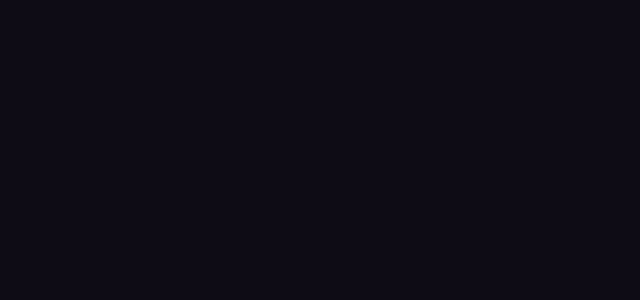
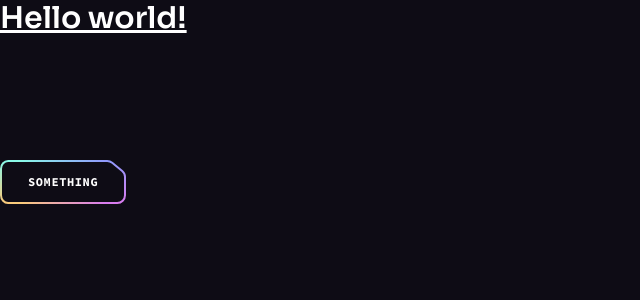
Before and after one commit to Louua/Brainwave_Website, a React (Vite) app: page / in a window 1280 px wide. Shown: the top 300 px of the page, without its empty margins (0-640 px from the left). Built offline with nearby package versions, Linux system fonts and the light colour scheme.

Commit message:
Button Component

```diff
--- a/src/App.jsx
+++ b/src/App.jsx
@@ -1,9 +1,18 @@
 import ButtonGradient from "./assets/svg/ButtonGradient";
+import Button from "./components/Button";
 const App = () => {
-  <>
-    return <h1 className="text-3xl font-bold underline">Hello world!</h1>;
-    <ButtonGradient />
-  </>;
+  return (
+    <>
+      <h1 className="text-3xl font-bold underline">Hello world!</h1>
+      <div className="pt-[4.75rem] lg:pt-[5.25rem] overflow-hidden">
+        <Button className=" mt-10" href="#login">
+          {" "}
+          Something{" "}
+        </Button>
+      </div>
+      <ButtonGradient />
+    </>
+  );
 };
 
 export default App;
--- a/src/components/Button.jsx
+++ b/src/components/Button.jsx
@@ -1,5 +1,23 @@
-import React from "react";
-const Button = () => {
-  return <div>Button</div>;
+import ButtonSvg from "../assets/svg/ButtonSvg";
+const Button = ({ className, href, children, onClick, px, white }) => {
+  // to accept them
+  const classes = `button relative inline-flex items-center justify-center h-11 transition-colors hover:text-color-1 ${
+    px || "px-7"
+  } ${white ? "text-n-8" : "text-n-1"} ${className || ""}`;
+  const SpanClasses = "relative z-10";
+  const renderButton = () => (
+    <button className="classes">
+      <span className={SpanClasses}>{children}</span>
+      {ButtonSvg(white)}
+    </button>
+  );
+  const renderLink = () => (
+    <a href={href} className={classes}>
+      <span className={SpanClasses}>{children}</span>
+      {ButtonSvg(white)}
+    </a>
+  );
+
+  return href ? renderLink() : renderButton();
 };
 export default Button;
```
